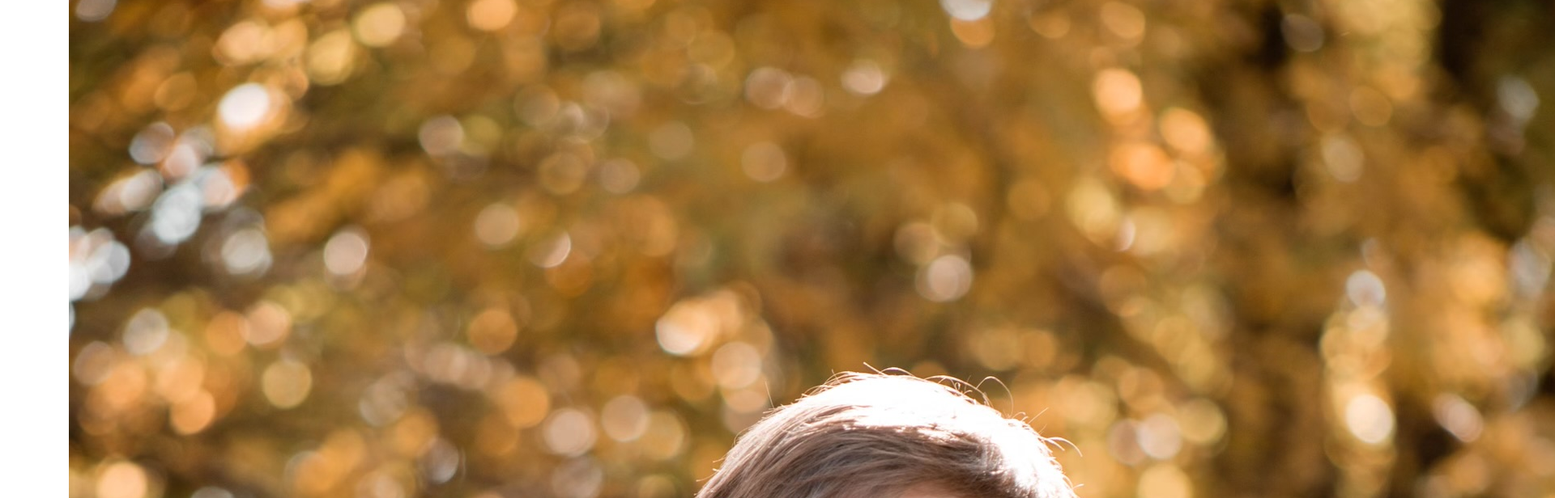
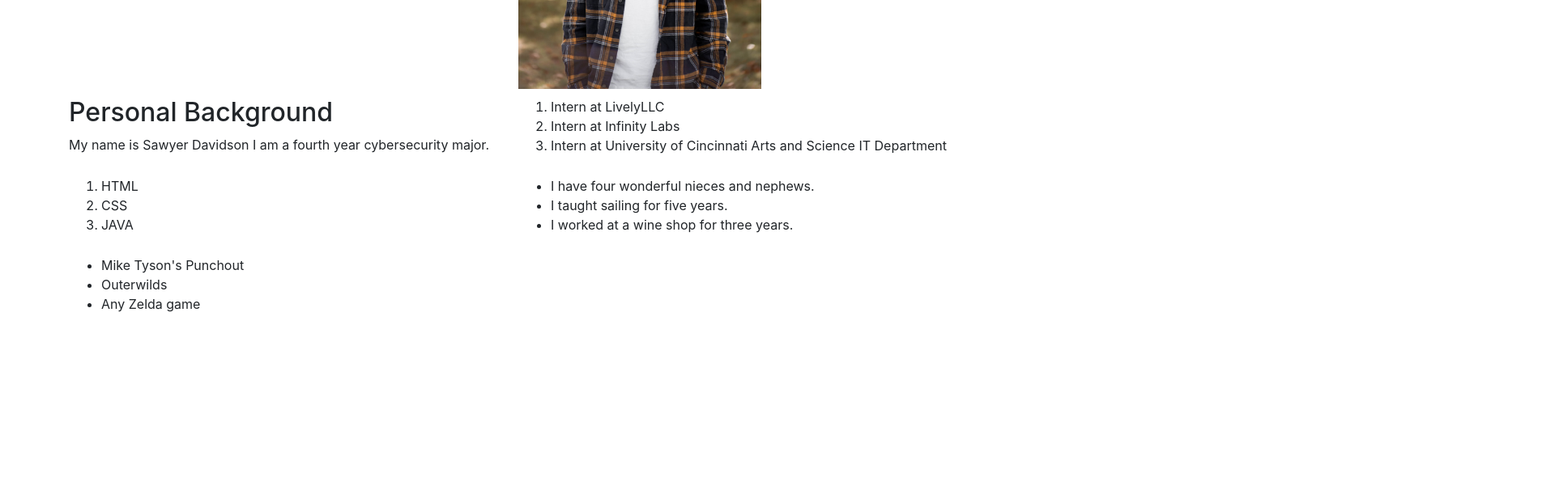
Before and after one commit to IT3049C-Lively-FA23/online-portfolio-sawyervd123, a website: page index.html in a window 1280 px wide. Shown: the part 340-956 px from the top of the page at 81% size, 1920 px wide, since content can reach past the window. After the commit the page ends 800 px from the top, so only its background shows below. Drawn offline with nearby package versions, Linux system fonts and the light colour scheme.

Commit message:
Added Languages sect.

```diff
--- a/index.html
+++ b/index.html
@@ -18,21 +18,39 @@
       Sawyer Davidson
     </h1>
 
-    <img src="resources/images/IMG_9017.JPEG" />
-  </div>
+    <img src="resources/images/IMG_9017.JPEG" class="image" />
     <div class="section" id="personalBackground">
       <h2>Personal Background</h2>
       <p>My name is Sawyer Davidson I am a fourth year cybersecurity major.</p>
     </div>
     <div class="section" id="experience">
-    <ol>Intern at LivelyLLC</ol>
-    <ol>Intern at Infinity Labs</ol>
-    <ol>Intern at University of Cincinnati Arts and Science IT Department</ol>
+      <ol>
+        <li>Intern at LivelyLLC</li>
+        <li>Intern at Infinity Labs</li>
+        <li>Intern at University of Cincinnati Arts and Science IT Department</li>
+      </ol>
     </div>
     <div class="section" id="programmingLanguages">
-    <ol>HTML</ol>
-    <ol>CSS</ol>
-    <ol>JAVA</ol>
+      <ol>
+        <li>HTML</li>
+        <li>CSS</li>
+        <li>JAVA</li>
+      </ol>
+    </div>
+    <div class="section" id="achievements">
+      <ul>
+        <li>I have four wonderful nieces and nephews.</li>
+        <li>I taught sailing for five years.</li>
+        <li>I worked at a wine shop for three years.</li>
+      </ul>
+    </div>
+    <div class="section" id="games">
+      <ul>
+        <li>Mike Tyson's Punchout</li>
+        <li>Outerwilds</li>
+        <li>Any Zelda game</li>
+      </ul>
+    </div>
   </div>
 
   <link rel="Scripts--" href="resources/scripts/index.js">
--- a/resources/styles/styles.css
+++ b/resources/styles/styles.css
@@ -0,0 +1,10 @@
+.container {
+  display: grid;
+  grid-template-columns: auto auto;
+  grid-gap: 10px;
+}
+
+.image {
+  width: 300px;
+  height: auto;
+}
```
Lines whose indentation alone changed are shown as unchanged.
